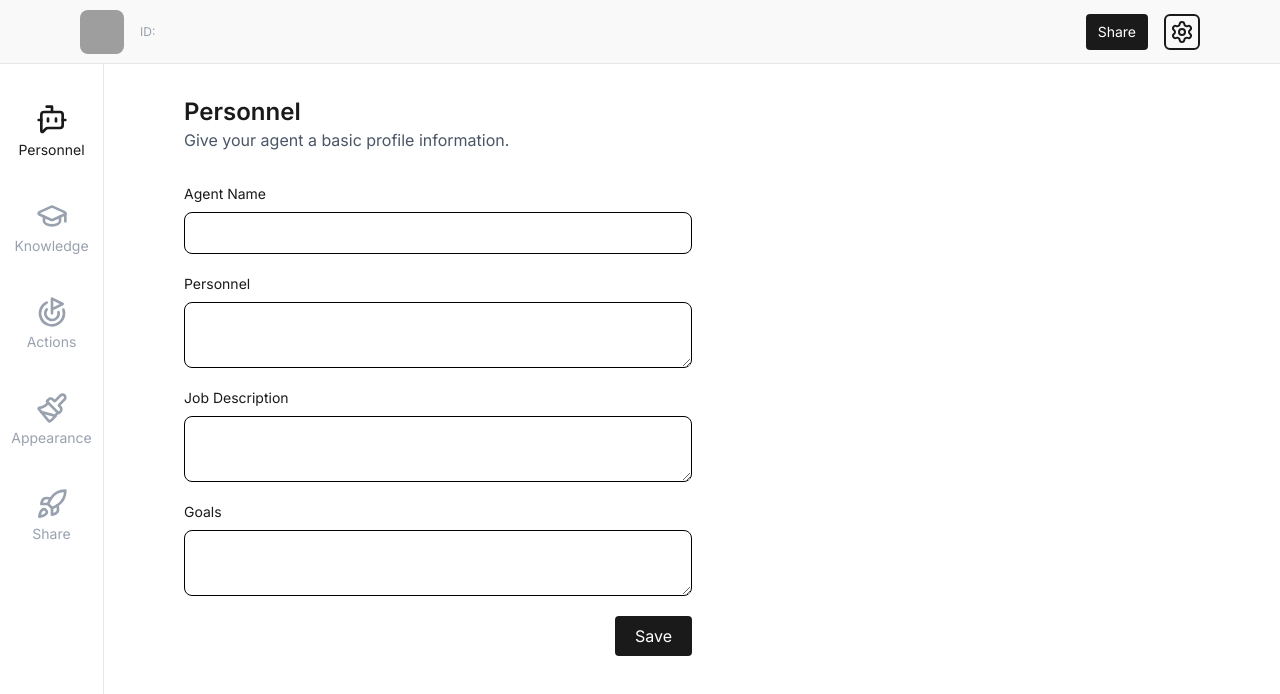
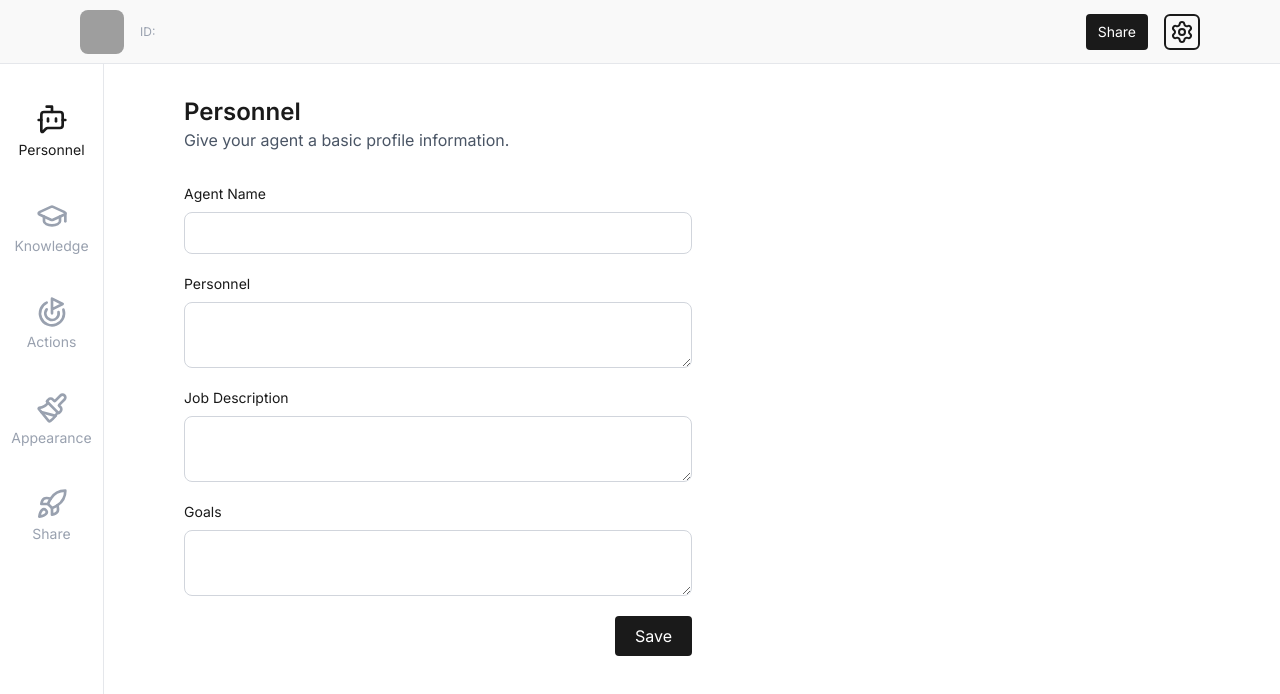
Before and after one commit to Mou2xie/agent_builder_frontend, a React (Vite) app: page /dashboard/agent/1/personnel in a window 1280 px wide. Shown: the top 694 px of the page. Built offline with nearby package versions, Linux system fonts and the light colour scheme; no server answers; the database is empty; grey boxes are pictures that could not be loaded.

Commit message:
feat: update input borders to improve UI consistency across forms

```diff
--- a/src/routes/actions.tsx
+++ b/src/routes/actions.tsx
@@ -17,14 +17,14 @@ export const ActionsPage = () => {
                 </button>
             </section>
             <section className=" grid grid-cols-2 gap-5">
-                <div className=" border rounded-xl p-5 space-y-5">
+                <div className=" border border-gray-300 rounded-xl p-5 space-y-5">
                     <div className=" flex items-baseline gap-10">
                         <p className=" text-gray-400">Keywords</p>
                         <div className=" flex gap-2">
-                            <span className=" px-3 py-1 border rounded-full text-sm">
+                            <span className=" px-3 py-1 bg-slate-500 text-white rounded-full text-sm">
                                 portfolio
                             </span>
-                            <span className=" px-3 py-1 border rounded-full text-sm">
+                             <span className=" px-3 py-1 bg-slate-500 text-white rounded-full text-sm">
                                 stock price
                             </span>
                         </div>
--- a/src/routes/appearance.tsx
+++ b/src/routes/appearance.tsx
@@ -78,18 +78,18 @@ export const AppearancePage = () => {
                 <div className=" flex justify-between items-center">
                     <label className=" flex flex-col gap-2">
                         <span className=" text-primary text-sm">Theme Colour</span>
-                        <input type="text" id="themeColour" name="themeColour" className=" border rounded-lg pl-2 py-2 placeholder:text-gray-400 placeholder:text-sm focus:outline-none focus:ring-1 focus: ring-primary" onChange={handleChange} value={formData.themeColour} />
+                        <input type="text" id="themeColour" name="themeColour" className=" border border-gray-300 rounded-lg pl-2 py-2 placeholder:text-gray-400 placeholder:text-sm focus:outline-none focus:ring-1 focus: ring-primary" onChange={handleChange} value={formData.themeColour} />
                     </label>
                     <div className="w-15 h-15 rounded-full" style={{ backgroundColor: formData.themeColour }}></div>
                 </div>
 
                 <label className=" flex flex-col gap-2 ">
                     <span className=" text-primary text-sm">Welcome Message</span>
-                    <textarea name="welcomeMessage" id="welcomeMessage" className=" border rounded-lg pl-2 py-2 placeholder:text-gray-400 placeholder:text-sm focus:outline-none focus:ring-1 focus: ring-primary" onChange={handleChange} value={formData.welcomeMessage}></textarea>
+                    <textarea name="welcomeMessage" id="welcomeMessage" className=" border border-gray-300 rounded-lg pl-2 py-2 placeholder:text-gray-400 placeholder:text-sm focus:outline-none focus:ring-1 focus: ring-primary" onChange={handleChange} value={formData.welcomeMessage}></textarea>
                 </label>
                 <label className=" flex flex-col gap-2">
                     <span className=" text-primary text-sm">Tone</span>
-                    <select name="tone" id="tone" className=" border rounded-lg p-2 focus:outline-none focus:ring-1 focus: ring-primary" onChange={handleChange} value={formData.tone}>
+                    <select name="tone" id="tone" className=" border border-gray-300 rounded-lg p-2 focus:outline-none focus:ring-1 focus: ring-primary" onChange={handleChange} value={formData.tone}>
                         <option value="professional">Professional</option>
                         <option value="casual">Casual</option>
                         <option value="neutral">Neutral</option>
--- a/src/routes/knowledge.tsx
+++ b/src/routes/knowledge.tsx
@@ -23,7 +23,7 @@ export const KnowledgePage = () => {
                 </button>
             </section>
 
-            <section className=" border rounded-xl">
+            <section className=" border border-gray-300 rounded-xl">
                 <ul>
                     {
                         fakeData.map(file => (
--- a/src/routes/personnel.tsx
+++ b/src/routes/personnel.tsx
@@ -77,19 +77,19 @@ export const PersonnelPage = () => {
             <form className=" flex flex-col gap-5 w-1/2" onSubmit={handleSubmit}>
                 <label className=" flex flex-col gap-2">
                     <span className=" text-primary text-sm">Agent Name</span>
-                    <input className=" border rounded-lg pl-2 py-2 placeholder:text-gray-400 placeholder:text-sm focus:outline-none focus:ring-1 focus: ring-primary" type="text" id="agentName" name="agentName" onChange={handleChange} value={formData.agentName} />
+                    <input className=" border border-gray-300 rounded-lg pl-2 py-2 placeholder:text-gray-400 placeholder:text-sm focus:outline-none focus:ring-1 focus: ring-primary" type="text" id="agentName" name="agentName" onChange={handleChange} value={formData.agentName} />
                 </label>
                 <label className=" flex flex-col gap-2">
                     <span className=" text-primary text-sm">Personnel</span>
-                    <textarea name="personnel" id="personnel" className=" border rounded-lg pl-2 py-2 placeholder:text-gray-400 placeholder:text-sm focus:outline-none focus:ring-1 focus: ring-primary" onChange={handleChange} value={formData.personnel}></textarea>
+                    <textarea name="personnel" id="personnel" className=" border border-gray-300 rounded-lg pl-2 py-2 placeholder:text-gray-400 placeholder:text-sm focus:outline-none focus:ring-1 focus: ring-primary" onChange={handleChange} value={formData.personnel}></textarea>
                 </label>
                 <label className=" flex flex-col gap-2">
                     <span className=" text-primary text-sm">Job Description</span>
-                    <textarea name="jobDescription" id="jobDescription" className=" border rounded-lg pl-2 py-2 placeholder:text-gray-400 placeholder:text-sm focus:outline-none focus:ring-1 focus: ring-primary" onChange={handleChange} value={formData.jobDescription}></textarea>
+                    <textarea name="jobDescription" id="jobDescription" className=" border border-gray-300 rounded-lg pl-2 py-2 placeholder:text-gray-400 placeholder:text-sm focus:outline-none focus:ring-1 focus: ring-primary" onChange={handleChange} value={formData.jobDescription}></textarea>
                 </label>
                 <label className=" flex flex-col gap-2">
                     <span className=" text-primary text-sm">Goals</span>
-                    <textarea name="goals" id="goals" className=" border rounded-lg pl-2 py-2 placeholder:text-gray-400 placeholder:text-sm focus:outline-none focus:ring-1 focus: ring-primary" onChange={handleChange} value={formData.goals}></textarea>
+                    <textarea name="goals" id="goals" className=" border border-gray-300 rounded-lg pl-2 py-2 placeholder:text-gray-400 placeholder:text-sm focus:outline-none focus:ring-1 focus: ring-primary" onChange={handleChange} value={formData.goals}></textarea>
                 </label>
                 <button type="submit" className=" self-end px-5 py-2 bg-primary text-white rounded-sm hover:opacity-85 transition-opacity duration-200 flex items-center gap-1 cursor-pointer">{
                     mutation.isPending ? 'Saving...' : 'Save'
```
